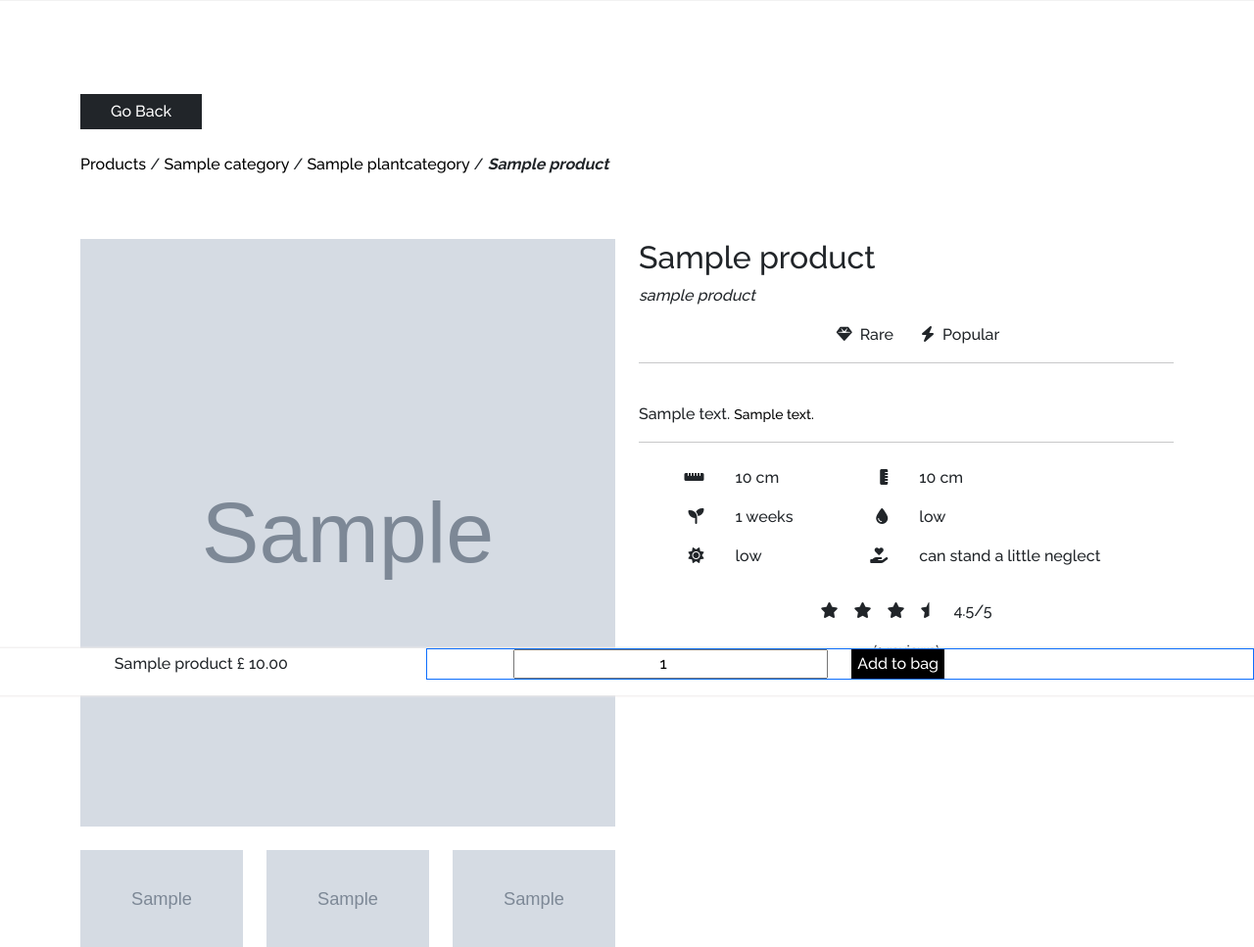
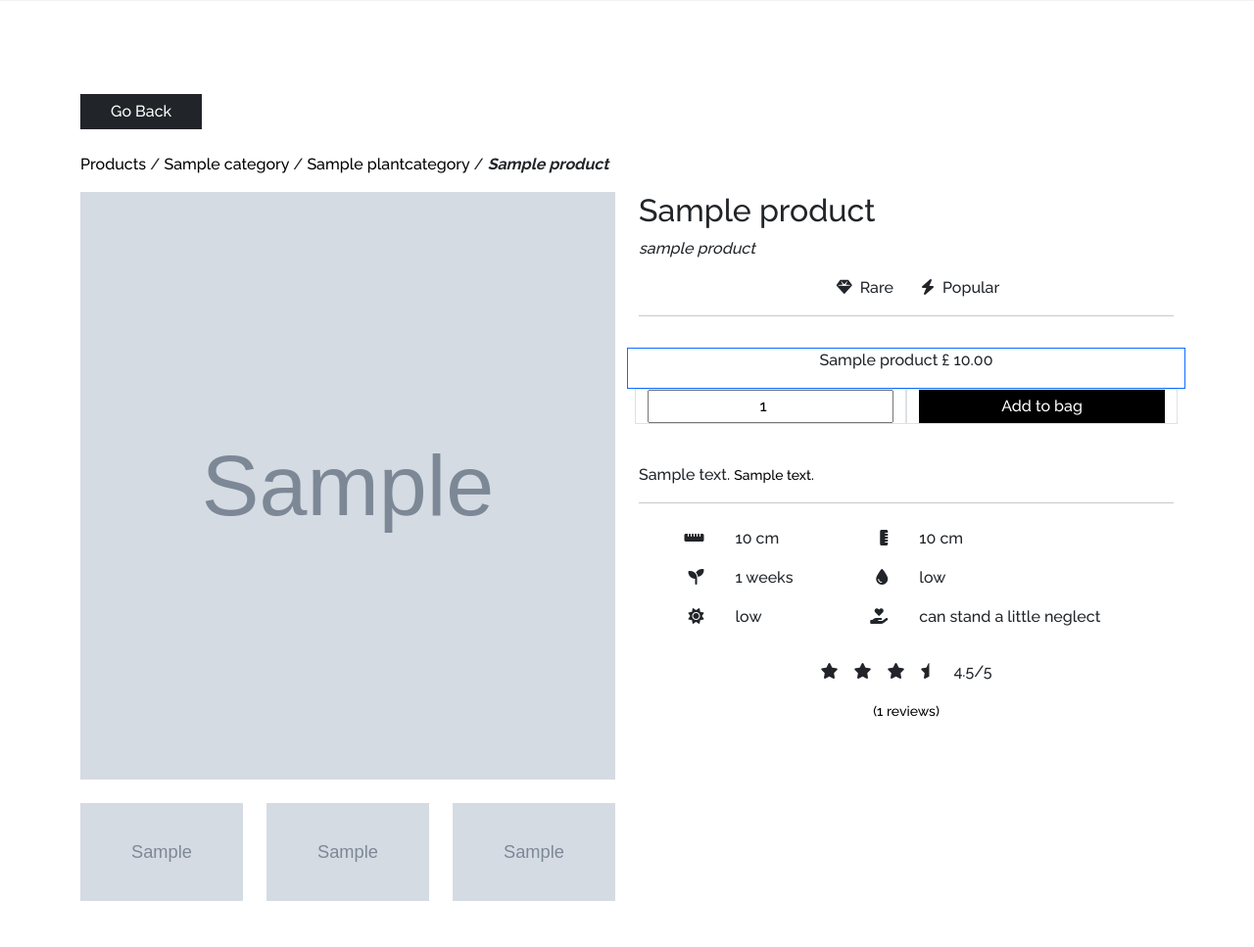
Before and after one commit to MojosBeans100/CI-MS5-loveplants, a Django app: page /products/product_detail/1 in a window 1280 px wide. Shown: the part 90-1057 px from the top of the page at 98% size. Run offline with Django 3.2, Linux system fonts and the light colour scheme; a user stored in the database is signed in; tables that the repository leaves empty hold one stand-in row (values such as "Sample post"); grey boxes marked "Sample" are stand-in pictures; some libraries are stand-ins or nearby versions.

Commit message:
Add BS and MQs for product detail page

```diff
--- a/products/templates/products/product_detail.html
+++ b/products/templates/products/product_detail.html
@@ -4,7 +4,7 @@
 {% block content %}
 <div class="container py-5">
 
-    <div class="row my-5">
+    <div class="row mt-5">
         <pp class="text-start">
             <button class="btn btn-dark" onclick="history.back()">Go Back</button>
             <br>
@@ -81,13 +81,13 @@
             <hr>
 
             <!-- price, add to basket -->
-            <div id="product-detail-add" class="row fixed-bottom bg-white">
+            <div id="product-detail-add" class="row bg-white py-3">
 
-                <div class="col-12 col-sm-4 text-center py-1">
+                <div class="col-12 text-center border border-primary">
                     <p>{{product.friendly_name}}  £ {{product.price}}</p>
                 </div>
 
-                <div class="col-12 col-sm-8">
+                <div class="col-12">
                     {% if product.stock == "out of stock" %}
                     <!-- <button type="button" disabled class="mx-2 btn btn-outline-secondary btn-sm">
                         <large>-</large>
@@ -101,17 +101,15 @@
 
                     {% else %}
                     <!-- add product to bag -->
-                    <form class="form border border-primary" action="{% url 'add_to_bag' product.id %}" method="POST">
+                    <form class="form" action="{% url 'add_to_bag' product.id %}" method="POST">
                         {% csrf_token %}
                         <div class="row px-2">
-                            <div class="col d-flex justify-content-end">
+                            <div class="col col-sm-6 d-flex justify-content-end justify-content-sm-center border">
                                 <input class="qty_input text-center" type="number" min=1 max={{product.stock_quantity}}
                                 oninvalid="setCustomValidity('Not enough items in stock!')" value=1 name="quantity">
                             </div>
-                            <div class="col d-flex justify-content-start">
-
-                                    <input type="submit" class="" value="Add to bag">
-
+                            <div class="col col-sm-6 d-flex justify-content-start justify-content-sm-center border">
+                                    <input id="add-to-bag" type="submit" class="text-center" value="Add to bag">
                             </div>
                         </div>
 
@@ -122,7 +120,7 @@
                 </div>
                 {% for item in bag_items %}
                     {% if item.product.friendly_name == product.friendly_name %}
-                    <p class="fw-bold">This item is already in your basket.</p>
+                    <p class="text-center fw-bold">This item is already in your <a href="{% url 'view_bag' %}">basket</a>.</p>
                     {% endif %}
                     {% endfor %}
             </div>
--- a/static/css/base.css
+++ b/static/css/base.css
@@ -1,16 +1,13 @@
-
 /* FONTS */
 @import url('https://fonts.googleapis.com/css2?family=Amatic+SC:wght@700&display=swap');
 @import url('https://fonts.googleapis.com/css2?family=Raleway:wght@100;300;500;700;900&display=swap');
 @import url('https://fonts.googleapis.com/css2?family=Amatic+SC:wght@700&family=Raleway:wght@100;300;500;700;900&display=swap');
 
+
+/* GENERAL */
 body {
     font-family: 'Raleway', sans-serif;
 }
-
-/* GENERAL */
-
-
 
 a {
     text-decoration: none;
@@ -35,7 +32,6 @@ a:hover {
 }
 
 .navbar h3 {
-    /* font-family: 'Amatic SC', cursive; */
     font-size: 45px;
     letter-spacing: -3px;
 }
@@ -44,11 +40,8 @@ a:hover {
 .card-img-top {
     height: 320px;
     image-rendering: -moz-crisp-edges;
-    /* Firefox */
     image-rendering: -o-crisp-edges;
-    /* Opera */
     image-rendering: -webkit-optimize-contrast;
-    /* Webkit (non-standard naming) */
     image-rendering: crisp-edges;
     -ms-interpolation-mode: nearest-neighbor;
 }
@@ -115,22 +108,18 @@ button,
     color: orange;
 }
 
-.card-body{
+.card-body {
     padding-left: 0 !important;
     line-height: 10px;
 }
+
+/* ALL PRODUCTS MEDIA QUERIES */
 
 @media (min-width: 576px) {
     .extra-filter {
         width: 100%;
     }
 }
-
-/* @media (min-width: 1200px) {
-    .extra-filter {
-        width: 70%;
-    }
-} */
 
 @media (min-width: 1400px) {
     .extra-filter {
@@ -150,11 +139,13 @@ button,
 
 #product-detail-add {
     box-shadow: 0 0 2px 1px rgb(238, 235, 235) !important;
+    position: fixed;
+    bottom: 0;
 }
 
 .qty_input,
 #add-to-bag {
-    width: 80%;
+    width: 90%;
 }
 
 input[type=submit] {
@@ -163,8 +154,22 @@ input[type=submit] {
     border: none;
 }
 
+/* PRODUCT DETAIL MEDIA QUERIES */
 
-/* MEDIA QUERIES */
+@media (min-width: 576px) {
+    #product-detail-add {
+        position: relative;
+        box-shadow: 0 0 0 0 white !important;
+    }
+
+    .qty_input,
+    #add-to-bag {
+        width: 100% !important;
+    }
+
+
+}
+
 @media (min-width: 768px) {
 
     .detail_image {
@@ -180,6 +185,15 @@ input[type=submit] {
     }
 
 }
+
+@media (min-width: 1400px) {
+
+    .qty_input,
+    #add-to-bag {
+        width: 60% !important;
+    }
+}
+
 
 /* BAG */
 
```
